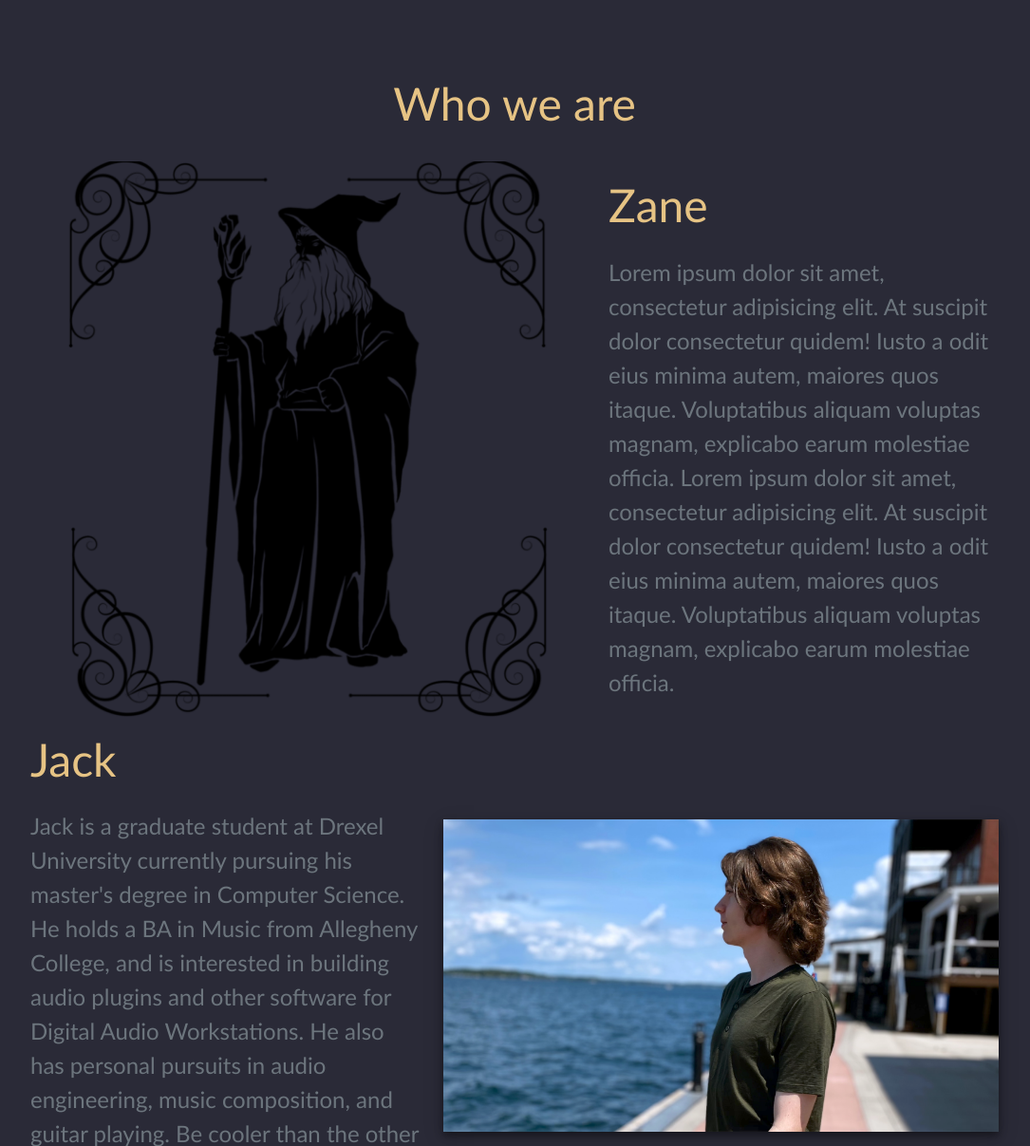
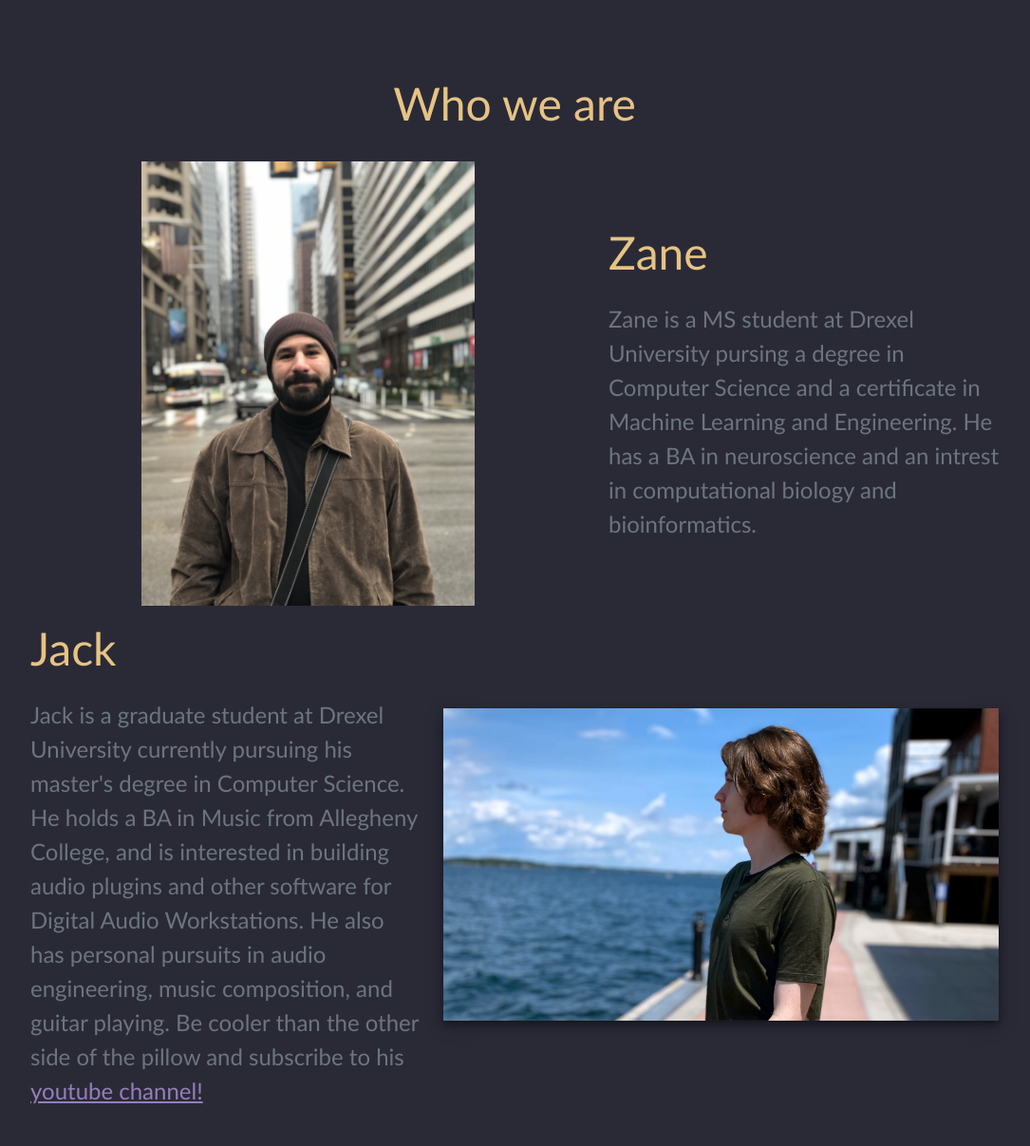
Before and after one commit to Hakurosalix/spellcaster-fullstack, a Flask app: page /about in a window 1280 px wide. Shown: the part 86-1293 px from the top of the page at 95% size, without its empty margins (98-1183 px from the left). After the commit the page ends 1249 px from the top, so only its background shows below. Run offline with Flask 3, Linux system fonts and the light colour scheme.

Commit message:
add image and venv

```diff
--- a/templates/about.html
+++ b/templates/about.html
@@ -20,19 +20,16 @@ Related Sites
         </div>
         <div class="row justify-content-center align-items-center">
             <div class="col-md text-center d-none d-md-block">
-                <img class="img-fluid" src="/static/img/borderwizard.png">
+                <img class="img-fluid" style="width:60%;" src="/static/img/zane.jpg">
             </div>
             <div class="col-md-5 text-center text-md-start">
                 <h3 class="py-3">
                     <div class="container-heading t1">Zane</div>
                 </h3>
                 <p class="text-secondary">
-                    Lorem ipsum dolor sit amet, consectetur adipisicing elit.
-                    At suscipit dolor consectetur quidem! Iusto a odit eius minima autem, maiores quos itaque.
-                    Voluptatibus aliquam voluptas magnam, explicabo earum molestiae officia.
-                    Lorem ipsum dolor sit amet, consectetur adipisicing elit.
-                    At suscipit dolor consectetur quidem! Iusto a odit eius minima autem, maiores quos itaque.
-                    Voluptatibus aliquam voluptas magnam, explicabo earum molestiae officia.
+                    Zane is a MS student at Drexel University pursing a degree in Computer Science and a certificate in
+                    Machine Learning and Engineering. He has a BA in neuroscience and an intrest in computational biology and
+                    bioinformatics.
                 </p>
 
             </div>
```
Also changed, not shown: static/img/zane.jpg (added).
